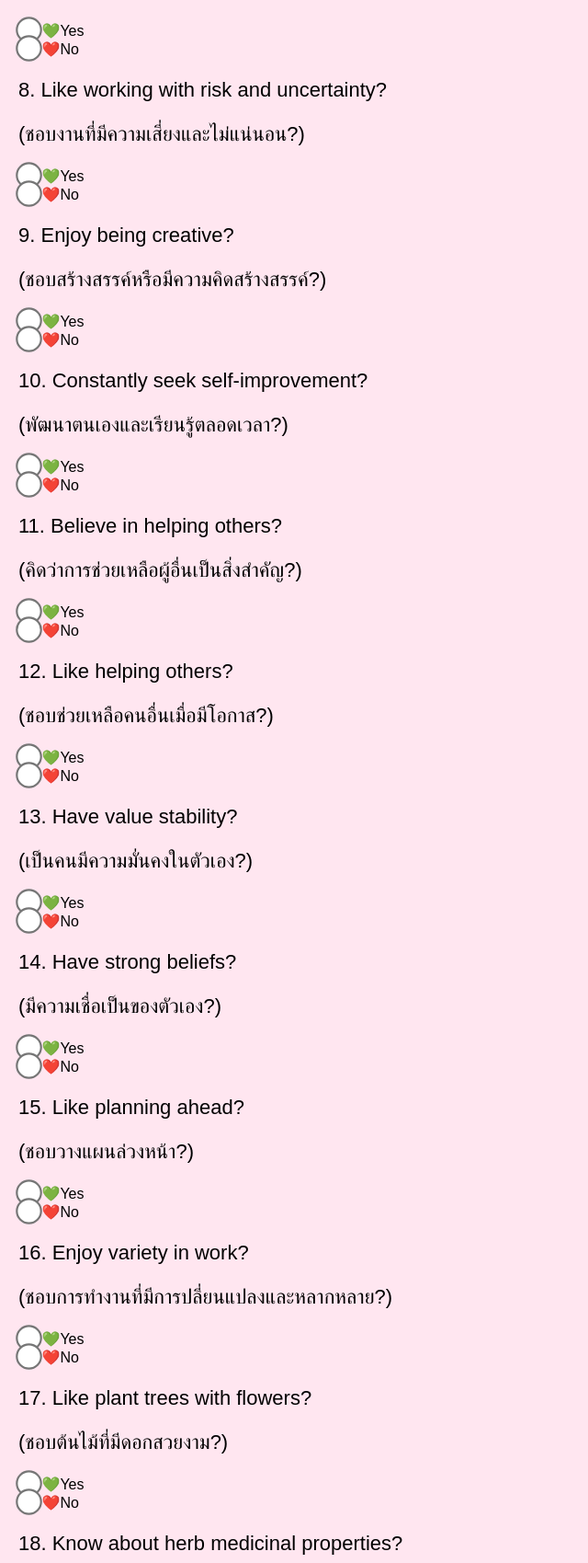
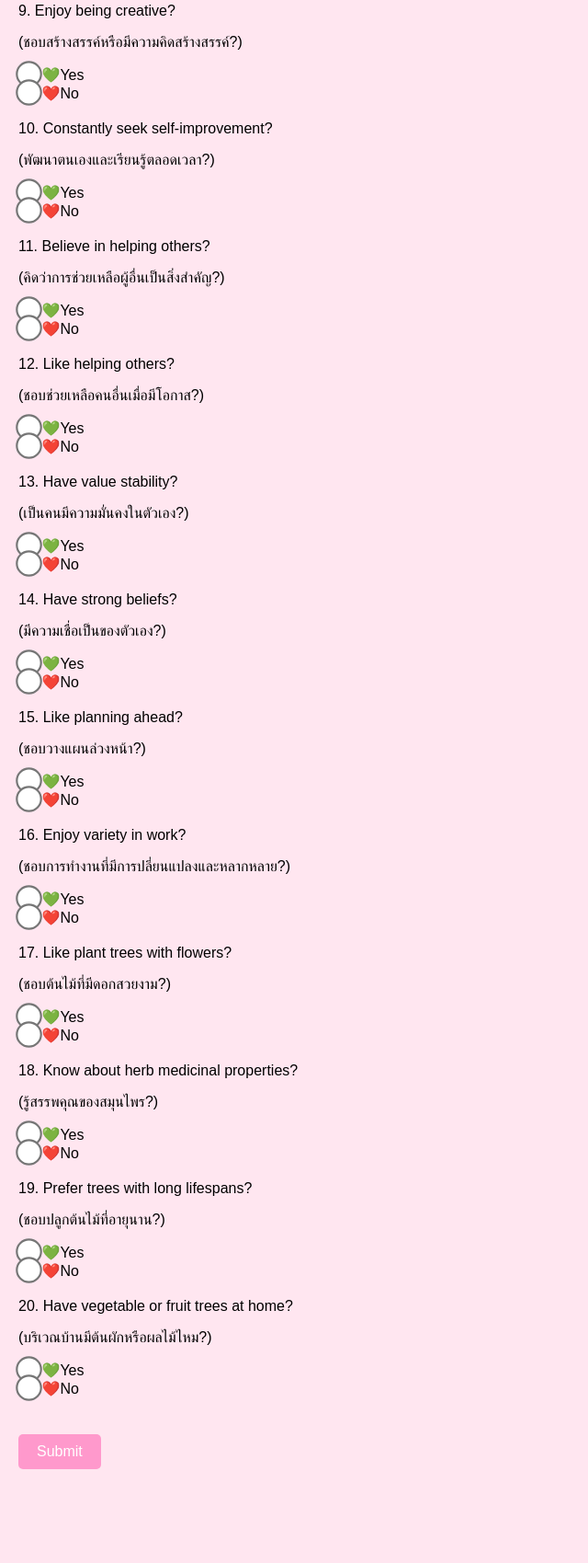
Before and after one commit to TAnvilrock/benz, a plain HTML site: page quiz.html in a window 1280 px wide. Shown: the part 1101-2800 px from the top of the page at 92% size, without its empty margins (0-640 px from the left). After the commit the page ends 2718 px from the top, so only its background shows below. Drawn offline with Linux system fonts and the light colour scheme.

Commit message:
Update quiz.html

```diff
--- a/quiz.html
+++ b/quiz.html
@@ -29,15 +29,8 @@
             font-size: 24px;
             font-weight: bold;
         }
-        .question p {
-            font-size: 22px;
-        }
-
        .question input[type="radio"] {
            transform: scale(2.2);
-        }
-       button {
-           font-size: 20px;
         }
     </style>
 </head>
```
